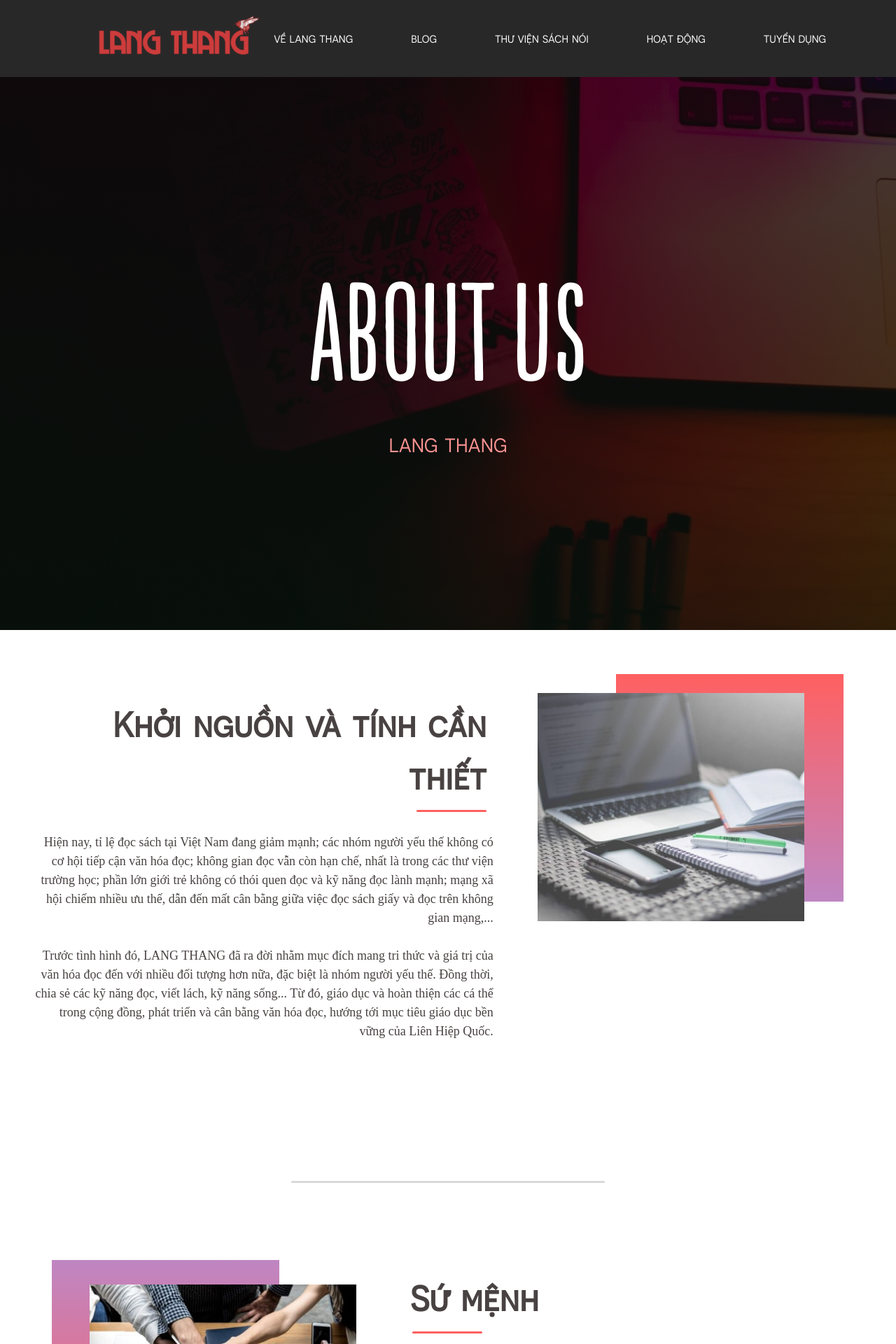
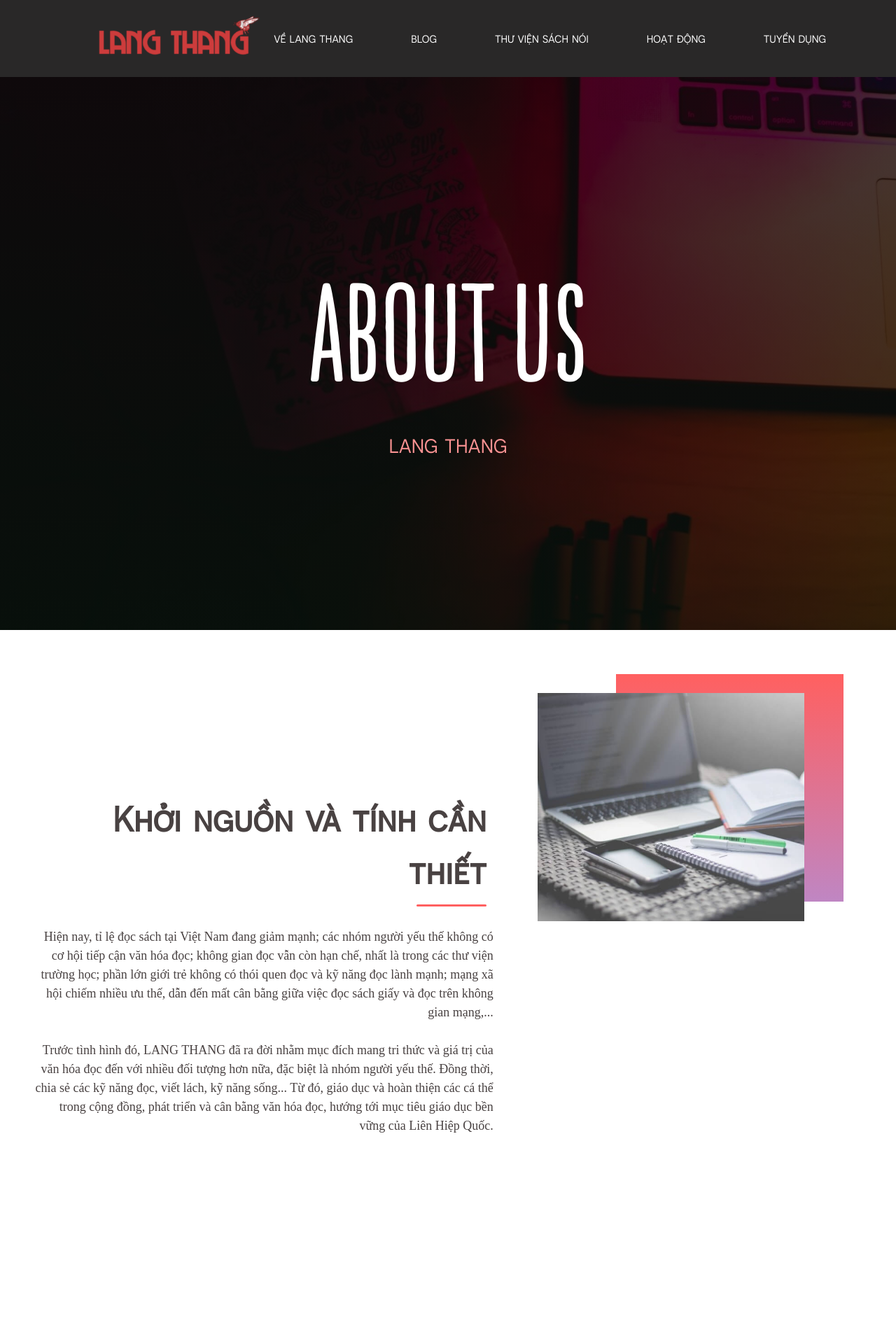
Before and after one commit to npovn/Langthang, a Jekyll site: the page aboutus.html, which Jekyll copies as it is, in a window 1280 px wide. Shown: the top 1920 px of the page at 70% size. Built offline with Jekyll 4.4.1, drawn with Linux system fonts in a browser that asks for light colours.

Commit message:
update responsive

```diff
--- a/aboutus.html
+++ b/aboutus.html
@@ -155,34 +155,18 @@
 
 .title div a button:hover{
     border: transparent;
-    color: rgb(15, 15, 15)
+    color: rgb(15, 15, 15);
 }
 
 .title2{
     color: rgb(73, 66, 66);
 }
-/* origin */
+/* Origin */
 .origin{
     height: 70vh;
     position: relative;
     display: flex;
     flex-direction: row;
-}
-
-.origin::after{
-    content: "";
-    align-items: center;
-    left: 0;
-    bottom: -70px;
-    height: 3px;
-    border-radius: 2px;
-    width: 35vw;
-
-    /* (100 - width)/2 */
-    transform: translateX(32.5vw);
-
-    background-color: rgba(69, 65, 65, 0.2);
-    position: absolute;
 }
 
 .origin img{
@@ -208,7 +192,7 @@
 
 .origin .title2{
     position: absolute;
-    transform: translateY(0vh);
+    transform: translateY(15vh);
     margin-left: 3vw;
     margin-right: 3vw;
     text-align: right;
@@ -244,23 +228,7 @@
 .mission{
     height: 70vh;
     position: relative;
-    margin-top: 100px;
-}
-
-.mission::after{
-    content: "";
-    align-items: center;
-    left: 0;
-    bottom: -70px;
-    height: 3px;
-    border-radius: 2px;
-    width: 35vw;
-
-    /* (100 - width)/2 */
-    transform: translateX(32.5vw);
-
-    background-color: rgba(69, 65, 65, 0.2);
-    position: absolute;
+    margin-top: 350px;
 }
 
 .mission img{
@@ -286,7 +254,7 @@
 
 .mission .title2{
     position: relative;
-    transform: translateY(10vh);
+    transform: translateY(23vh);
     margin-right: 3vw;
     margin-left: 45vw;
     text-align: left;
@@ -333,7 +301,6 @@
 .goal{
     height: auto;
     margin-top: 180px;
-    margin-bottom: 500px;
     position: relative;
 }
 
@@ -375,13 +342,13 @@
     height: 3.8px;
     border-radius: 2px;
     width: 150px;
-    background-color: rgb(130, 0, 0);
+    background-color: rgb(255, 96, 96);
     position: absolute;
     transform: translateX(-190px);
 }
 
 .sub_goal img{
-    width: 70px;
+    width: 130px;
     transition:  0.35s all ease-in-out;
 }
 
@@ -389,7 +356,7 @@
     display: none;
     font-family: Spectral;
     position: relative;
-    width: 15vw;
+    width: 20vw;
     text-align: justify;
     opacity: 0;
     color: white;
@@ -409,8 +376,8 @@
 
 .sub_goal {
     /* Width của p */
-    width: 15vw;
-    height: 300px;
+    width: 20vw;
+    height: 250px;
 
     padding: 1vw;
     display: flex;
@@ -497,7 +464,7 @@
 
 .goal a button:hover{
     border: transparent;
-    color: rgb(255, 255, 255);
+    color: rgb(15, 15, 15);
 }
 
 .BtnContainer button:hover span{
@@ -783,7 +750,7 @@
     }
     .title p{
         font-size: 28px;
-        margin-bottom: 17px;
+        margin-bottom: 15px;
     }
 
     .parallax1{
@@ -993,6 +960,7 @@
     /* Goal */
     .goal{
         height: 225vh;
+        margin-top: 250px;
     }
     .goal_container{
         flex-direction: column;
@@ -1092,9 +1060,10 @@
         font-size: 15px;
     }
 
-    /* Mission */
+    /* Vision */
     .mission{
         height: 50vw;
+        margin-top: 500px;
     }
     .mission .img_container{
         margin-left: 5vw;
@@ -1170,13 +1139,13 @@
 }
 
 @media screen and (max-width: 555px){
-    /* origin */
+    /* Mission */
     .origin{
         height: 130vw;
         position: relative;
         display: flex;
         flex-direction: row;
-    }f
+    }
     .origin img{
         width: 85vw;
         position: relative;
```
Also changed, not shown: other parts of aboutus.html (+3 -3 lines).
